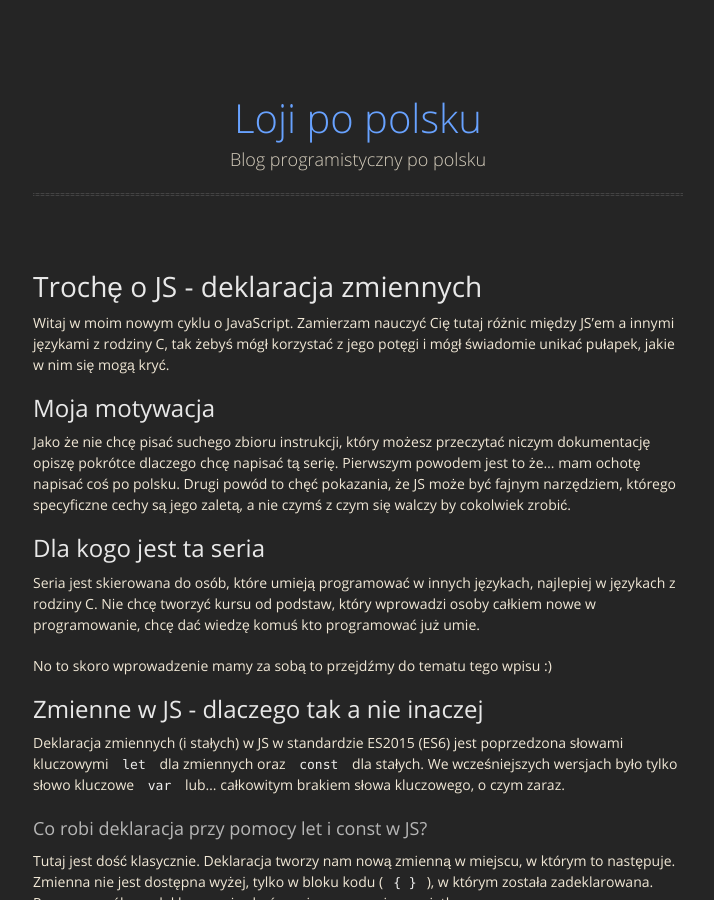
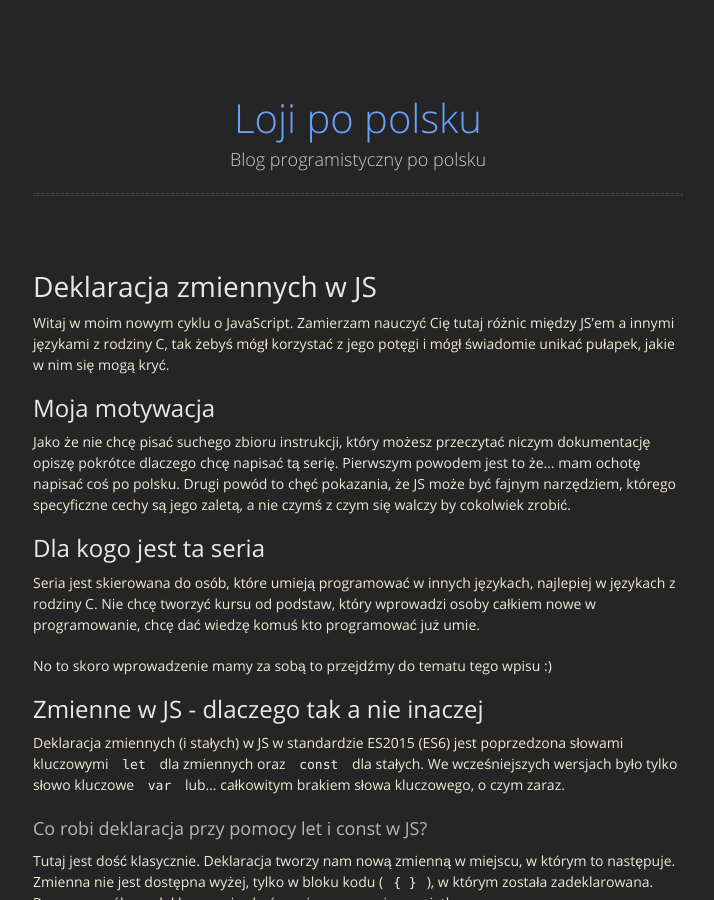
Before and after one commit to Loji/loji.github.io-po-polsku, a Jekyll site: the page built from _posts/2017-08-07-trochę-o-JS-deklaracja-zmiennych.md, in a window 1280 px wide and 900 px high. Shown: the whole window, without its empty margins (282-996 px from the left). Built offline with Jekyll 4.4.1, drawn with Linux system fonts in a browser that asks for light colours; nearby versions of some CDN libraries.

Commit message:
Changing categories

```diff
--- a/_posts/2017-08-07-trochę-o-JS-deklaracja-zmiennych.md
+++ b/_posts/2017-08-07-trochę-o-JS-deklaracja-zmiennych.md
@@ -1,8 +1,8 @@
 ---
 layout: post
-title:  "Trochę o JS - deklaracja zmiennych"
+title:  "Deklaracja zmiennych w JS"
 date:   2017-08-07 20:08:59 +0200
-categories: JS programowanie trochę-o-js
+categories: trochę-o-js
 ---
 Witaj w moim nowym cyklu o JavaScript. Zamierzam nauczyć Cię tutaj różnic między JS’em a innymi językami z rodziny C, tak żebyś mógł korzystać z jego potęgi i mógł świadomie unikać pułapek, jakie w nim się mogą kryć.
 
```
